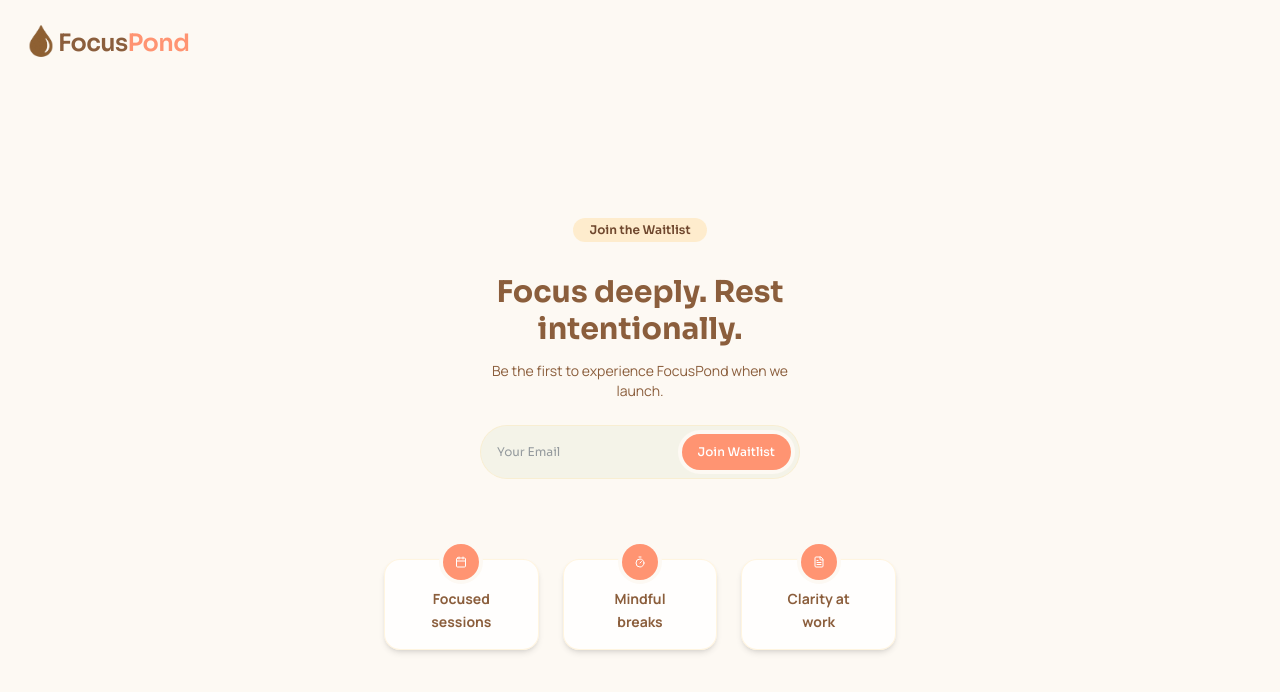
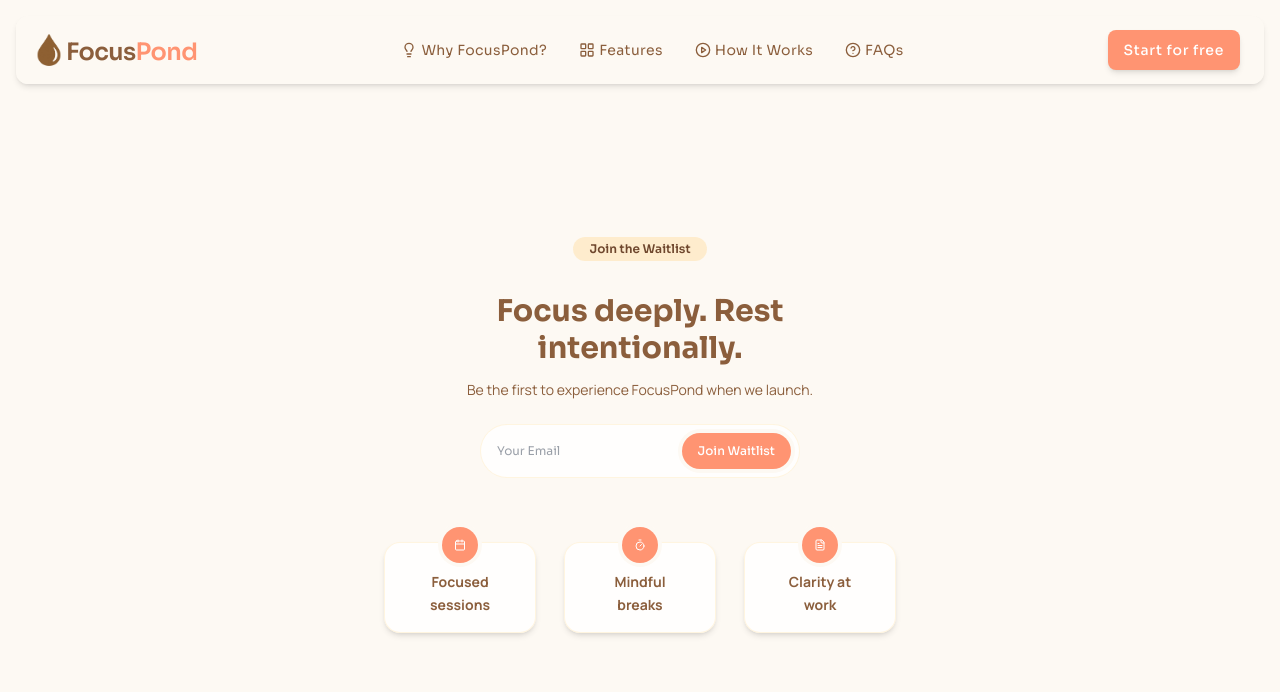
Before and after one commit to liannmaka/Focuspond, a Next.js app: page /waitlist in a window 1280 px wide. Shown: the top 692 px of the page. Built offline with nearby package versions, Linux system fonts and the light colour scheme.

Commit message:
feat: translated the waitlist screen

```diff
--- a/src/app/(landing-page)/_components/Hero.tsx
+++ b/src/app/(landing-page)/_components/Hero.tsx
@@ -18,7 +18,7 @@ const Hero = () => {
   }, [animationItem]);
 
   return (
-    <section className="hero-section-wrapper flex-center content-center">
+    <section className="hero-section-wrapper content-center pb-5 md:pb-0">
       <div className="grid lg:grid-cols-2 lg:gap-12 gap-4 items-center">
         {/* Text Section */}
         <div>
--- a/src/app/waitlist/layout.tsx
+++ b/src/app/waitlist/layout.tsx
@@ -1,27 +1,12 @@
-import Link from "next/link";
-import { BrandLogo } from "@/components/ui";
 import { ReactNode } from "react";
+import { NavBar } from "app/(landing-page)/_components";
 
 export default function WaitlistLayout({ children }: { children: ReactNode }) {
   return (
-    <div className="flex flex-col min-h-screen px-8">
-      {/* Logo and App name */}
-      <div className="flex items-center pt-4">
-        <div className="-ml-4">
-          <BrandLogo />
-        </div>
-        <Link
-          href="/"
-          className="text-walnut-brown font-sora text-2xl font-semibold tracking-tight -ml-2 pt-1"
-          title="Go to the homepage"
-          aria-label="Go to the homepage"
-        >
-          <span>Focus</span>
-          <span className="text-accent-button">Pond</span>
-        </Link>
-      </div>
-      <main className="flex flex-1 items-center justify-center">
-        <div className="w-full max-w-lg">{children}</div>
+    <div>
+      <NavBar />
+      <main className="pt-[var(--header-height)]">
+        {children}
       </main>
     </div>
   );
--- a/src/app/waitlist/page.tsx
+++ b/src/app/waitlist/page.tsx
@@ -1,21 +1,11 @@
-"use client";
-
 import clsx from "clsx";
-import { Badge, Card } from "@/components/ui";
+import { Badge, Card, WaitlistForm } from "@/components/ui";
 import { waitlist } from "@/data/landing-page/waitlist";
-import { FormEvent, useState } from "react";
 
 export default function WaitlistPage() {
-  const [email, setEmail] = useState("");
-
-  const handleSubmit = (e: FormEvent) => {
-    e.preventDefault();
-    console.log("joining waitlist", email);
-    // hook into backend or email service
-  };
   return (
-    <div>
-      <div className="max-w-xs mx-auto">
+    <div className="max-w-lg mx-auto min-h-[calc(100vh-var(--header-height))] flex flex-col justify-center pt-14 md:pt-0 pb-10 md:pb-0">
+      <div className="px-7">
         <div className="text-center mb-6">
           <Badge title="Join the Waitlist" />
           <h1 className="text-3xl font-bold font-sora">
@@ -25,28 +15,9 @@ export default function WaitlistPage() {
             Be the first to experience FocusPond when we launch.
           </p>
         </div>
-        <form onSubmit={handleSubmit}>
-          <div className="text-xs flex w-full rounded-full overflow-hidden border border-light-background/40 bg-secondary-accent/10 font-sora">
-            <input
-              type="email"
-              placeholder="Your Email"
-              value={email}
-              onChange={(e) => setEmail(e.target.value)}
-              required
-              className="flex-1 px-4 py-3 text-gray-700 focus:outline-none"
-            />
-            <button
-              type="submit"
-              className="cursor-pointer bg-accent-button px-4 py-2.5 rounded-full m-2 text-white relative overflow-hidden font-medium group ring-4 ring-base-background shadow"
-            >
-              {" "}
-              <span className="relative z-10">Join Waitlist</span>
-              <span className="absolute inset-0 animate-shimmer bg-gradient-to-r from-transparent to-transparent opacity-0 group-hover:opacity-100 transition-opacity duration-300" />
-            </button>
-          </div>
-        </form>
+        <WaitlistForm />
       </div>
-      <div className="mt-20 grid sm:grid-cols-3 gap-6">
+      <div className="mt-16 grid sm:grid-cols-3 gap-y-8 gap-x-7 px-16 sm:px-0">
         {waitlist.map(({ Icon, benefit }, index: number) => {
           return (
             <Card
--- /dev/null
+++ b/src/components/ui/WaitlistForm.tsx
@@ -0,0 +1,44 @@
+"use client";
+
+import { useFormStatus } from "react-dom";
+import Form from "next/form";
+
+const SubmitButton = () => {
+    const { pending } = useFormStatus();
+
+    return (<button
+        type="submit"
+        disabled={pending}
+        aria-disabled={pending}
+        className="cursor-pointer bg-accent-button px-4 py-2.5 rounded-full m-2 text-white relative overflow-hidden font-medium group ring-4 ring-base-background shadow disabled:bg-gray-400 disabled:cursor-not-allowed"
+    >
+        {
+            pending ? (<>
+                <div>
+                    I will design this myself
+                </div>
+            </>) : (<><span className="relative z-10">Join Waitlist</span>
+                <span className="absolute inset-0 animate-shimmer bg-gradient-to-r from-transparent to-transparent opacity-0 group-hover:opacity-100 transition-opacity duration-300" /></>)
+        }
+
+    </button>);
+};
+
+const WaitlistForm = () => {
+    return (
+        <Form action="/waitlist" className="max-w-xs mx-auto">
+            <div className="text-xs flex w-full rounded-full overflow-hidden border border-light-background/40 bg-white/80 font-sora">
+                <input
+                    type="email"
+                    name="email"
+                    placeholder="Your Email"
+                    required
+                    className="flex-1 px-4 py-3 bg-transparent text-gray-700 focus:outline-none"
+                />
+                <SubmitButton />
+            </div>
+        </Form>
+    );
+};
+
+export default WaitlistForm;
--- a/src/components/ui/index.ts
+++ b/src/components/ui/index.ts
@@ -4,3 +4,4 @@ export { default as Button } from "./Button";
 export { default as Card } from "./Card";
 export { default as SectionDivider } from "./SectionDivider";
 export { default as BrandLogo } from "./BrandLogo";
+export { default as WaitlistForm } from "./WaitlistForm";
--- a/src/styles/globals.css
+++ b/src/styles/globals.css
@@ -49,7 +49,7 @@
 }
 
 @utility hero-section-wrapper {
-  @apply relative pt-18 pb-10 lg:py-14 overflow-hidden min-h-[calc(100vh-var(--header-height))];
+  @apply relative pt-18;
 }
 
 @utility paragraph-for-gb {
```
